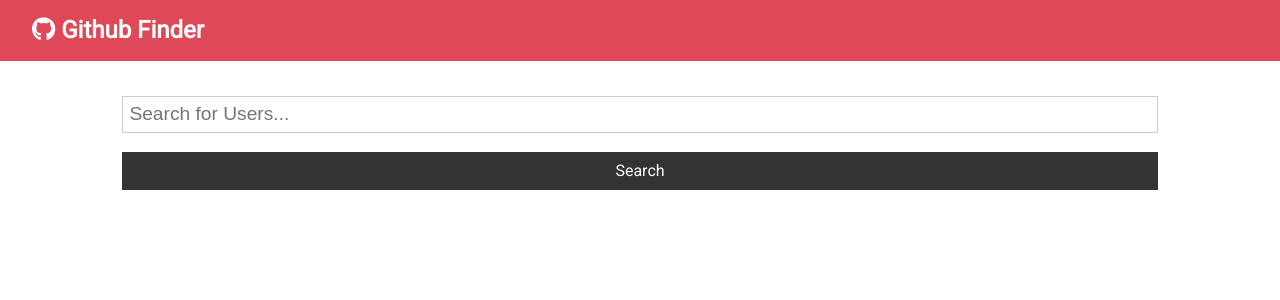
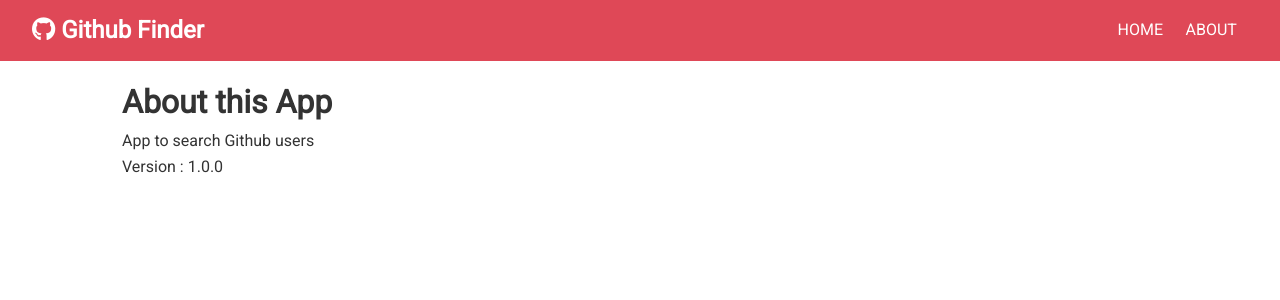
Before and after one commit to dev-dongwon/github-finder, a React (Create React App) app: page /about in a window 1280 px wide. Shown: the top 300 px of the page. Built offline with nearby package versions, Linux system fonts and the light colour scheme.

Commit message:
Feat : router 적용
home, about 라우터 적용
navbar link 삽입

```diff
--- a/src/App.js
+++ b/src/App.js
@@ -1,11 +1,12 @@
-import React, { Component } from "react";
-import { BrowserRouter as Router, Switch, Route } from 'react-router-dom';
+import React, { Component, Fragment } from "react";
+import { BrowserRouter as Router, Switch, Route } from "react-router-dom";
 import Navbar from "./components/layout/Navbar";
 import Users from "./components/users/Users";
 import axios from "axios";
-import "./App.css";
 import Search from "./components/users/Search";
 import Alert from "./components/layout/Alert";
+import "./App.css";
+import About from "./components/pages/About";
 
 class App extends Component {
   state = {
@@ -34,27 +35,36 @@
     this.setState({ alert: { msg, type } });
 
     setTimeout(() => {
-      this.setState({ alert: null })
+      this.setState({ alert: null });
     }, 2000);
-  }
+  };
 
   render() {
     const { users, loading } = this.state;
 
     return (
+      <Router>
         <div className="App">
           <Navbar />
           <div className="container">
             <Alert alert={this.state.alert} />
+            <Switch>
+              <Route exact path='/' render={props => (
+                <Fragment>
                   <Search
                     SearchUsers={this.SearchUsers}
+                    showClear={this.state.users.length > 0 ? true : false}
                     clearUsers={this.clearUsers}
-            showClear={this.state.users.length > 0 ? true : false}
                     setAlert={this.setAlert}
                   />
                   <Users loading={loading} users={users} />
+                </Fragment>
+              )} />
+              <Route exact path="/about" component={About} />
+            </Switch>
           </div>
         </div>
+      </Router>
     );
   }
 }
--- a/src/components/layout/Navbar.js
+++ b/src/components/layout/Navbar.js
@@ -1,12 +1,18 @@
 import React from "react";
 import PropTypes from "prop-types";
 
-const Navbar = ( {icon, title} ) => {
+const Navbar = ({ icon, title }) => {
   return (
     <nav className="navbar bg-primary">
       <h1>
         <i className={icon} /> {title}
       </h1>
+      <ul>
+        <li>
+          <a href="/">HOME</a>
+          <a href="/about">ABOUT</a>
+        </li>
+      </ul>
     </nav>
   );
 };
--- /dev/null
+++ b/src/components/pages/About.js
@@ -0,0 +1,13 @@
+import React, { Fragment } from 'react'
+
+const About = () => {
+  return (
+    <Fragment>
+      <h1>About this App</h1>
+      <p>App to search Github users</p>
+      <p>Version : 1.0.0</p>
+    </Fragment>
+  )
+}
+
+export default About
```
Lines whose indentation alone changed are shown as unchanged.
